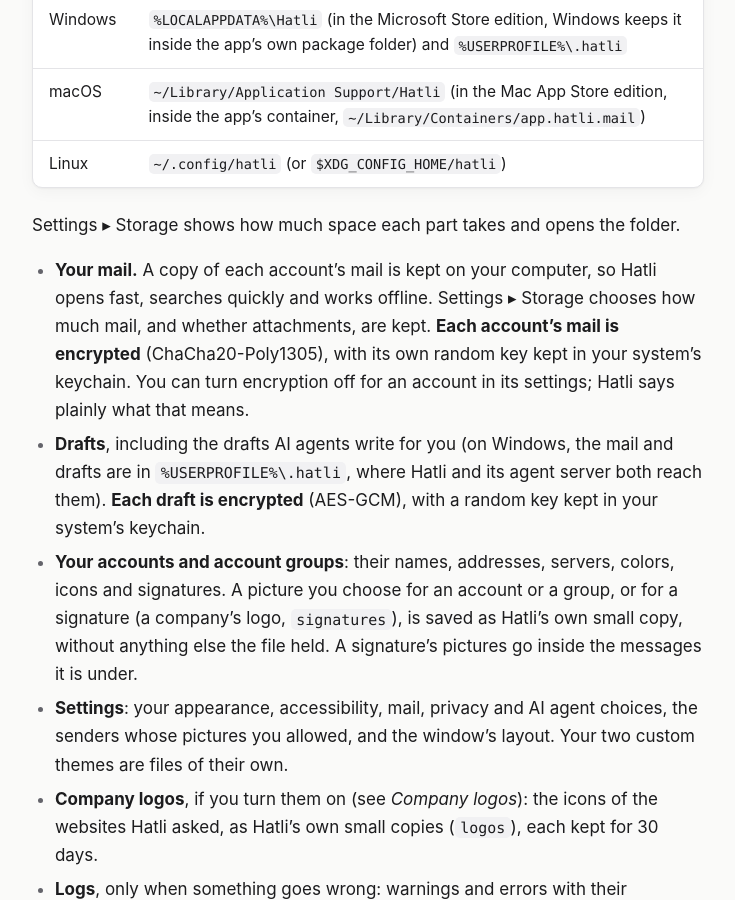
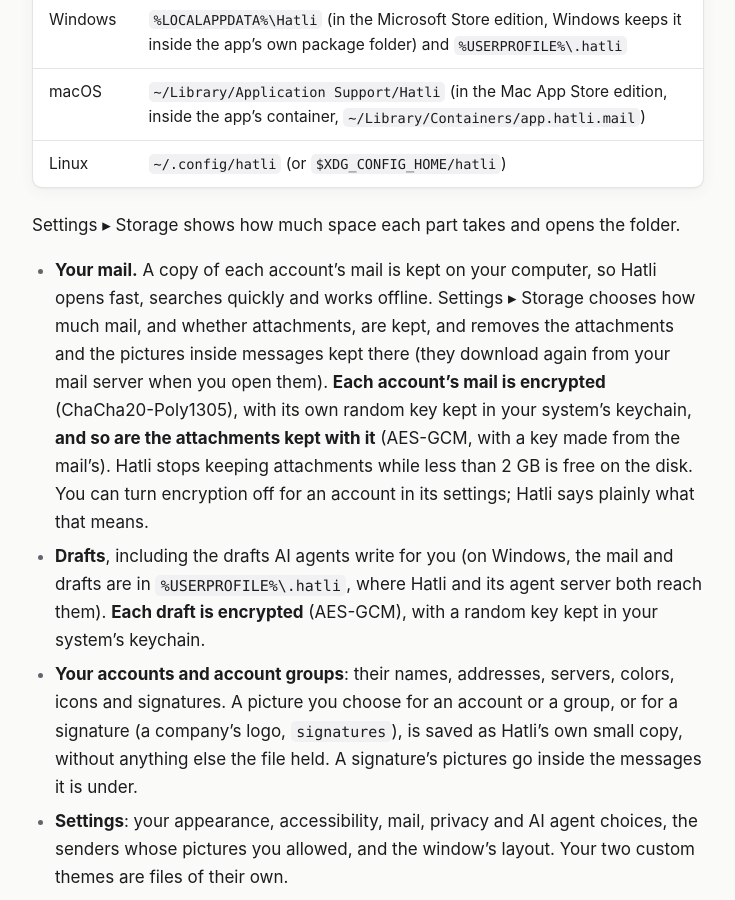
Before and after one commit to pulsar-a/documents, a Jekyll site: the page built from hatli/privacy-policy.md, in a window 1280 px wide and 900 px high, scrolled down 2208 px. Shown: the whole window, without its empty margins (272-1007 px from the left). Built offline with Jekyll 4.4.1, drawn with Linux system fonts in a browser that asks for light colours; our own code applies the rules of GitHub Pages for plain Markdown files.

Commit message:
docs(hatli): attachments kept offline are encrypted, and Storage removes them
Hatli can now keep your attachments on your computer to open offline, encrypted like your mail, and Settings ▸ Storage removes them and the pictures inside messages.

```diff
--- a/hatli/privacy-policy.md
+++ b/hatli/privacy-policy.md
@@ -69,9 +69,12 @@ account, [myapplications.microsoft.com](https://myapplications.microsoft.com/)).
 Settings ▸ Storage shows how much space each part takes and opens the folder.
 
 - **Your mail.** A copy of each account's mail is kept on your computer, so Hatli opens fast, searches quickly and
-  works offline. Settings ▸ Storage chooses how much mail, and whether attachments, are kept. **Each account's mail is
-  encrypted** (ChaCha20-Poly1305), with its own random key kept in your system's keychain. You can turn encryption
-  off for an account in its settings; Hatli says plainly what that means.
+  works offline. Settings ▸ Storage chooses how much mail, and whether attachments, are kept, and removes the
+  attachments and the pictures inside messages kept there (they download again from your mail server when you open
+  them). **Each account's mail is encrypted** (ChaCha20-Poly1305), with its own random key kept in your system's
+  keychain, **and so are the attachments kept with it** (AES-GCM, with a key made from the mail's). Hatli stops keeping
+  attachments while less than 2 GB is free on the disk. You can turn encryption off for an account in its settings;
+  Hatli says plainly what that means.
 - **Drafts**, including the drafts AI agents write for you (on Windows, the mail and drafts are in
   `%USERPROFILE%\.hatli`, where Hatli and its agent server both reach them). **Each draft is encrypted**
   (AES-GCM), with a random key kept in your system's keychain.
```
